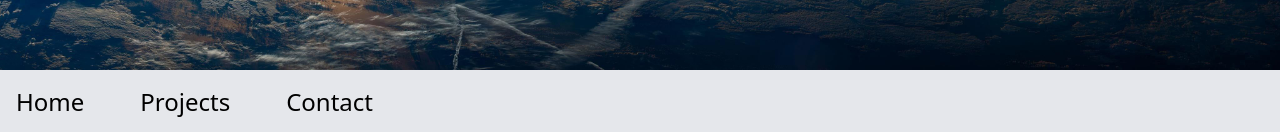
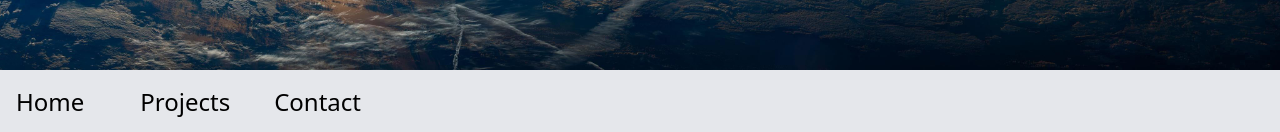
Before and after one commit to salihcelebi96/Portfolio, a React (Create React App) app: page / in a window 1280 px wide. Shown: the part 605-737 px from the top of the page. Built offline with nearby package versions, Linux system fonts and the light colour scheme.

Commit message:
5.commit

```diff
--- a/src/components/navbar.js
+++ b/src/components/navbar.js
@@ -12,7 +12,7 @@ const Navbar = () => {
           <Link className='hover:bg-gray-600 hover:text-white flex items-center  h-full' to="/projects">Projects</Link>
         </li>
         <li className='h-full'>
-          <Link className='hover:bg-gray-600 hover:text-white flex items-center px-4 h-full' to="/contact">Contact</Link>
+          <Link className='hover:bg-gray-600 hover:text-white flex items-center px-1 h-full' to="/contact">Contact</Link>
         </li>
       </ul>
     </nav>
```
